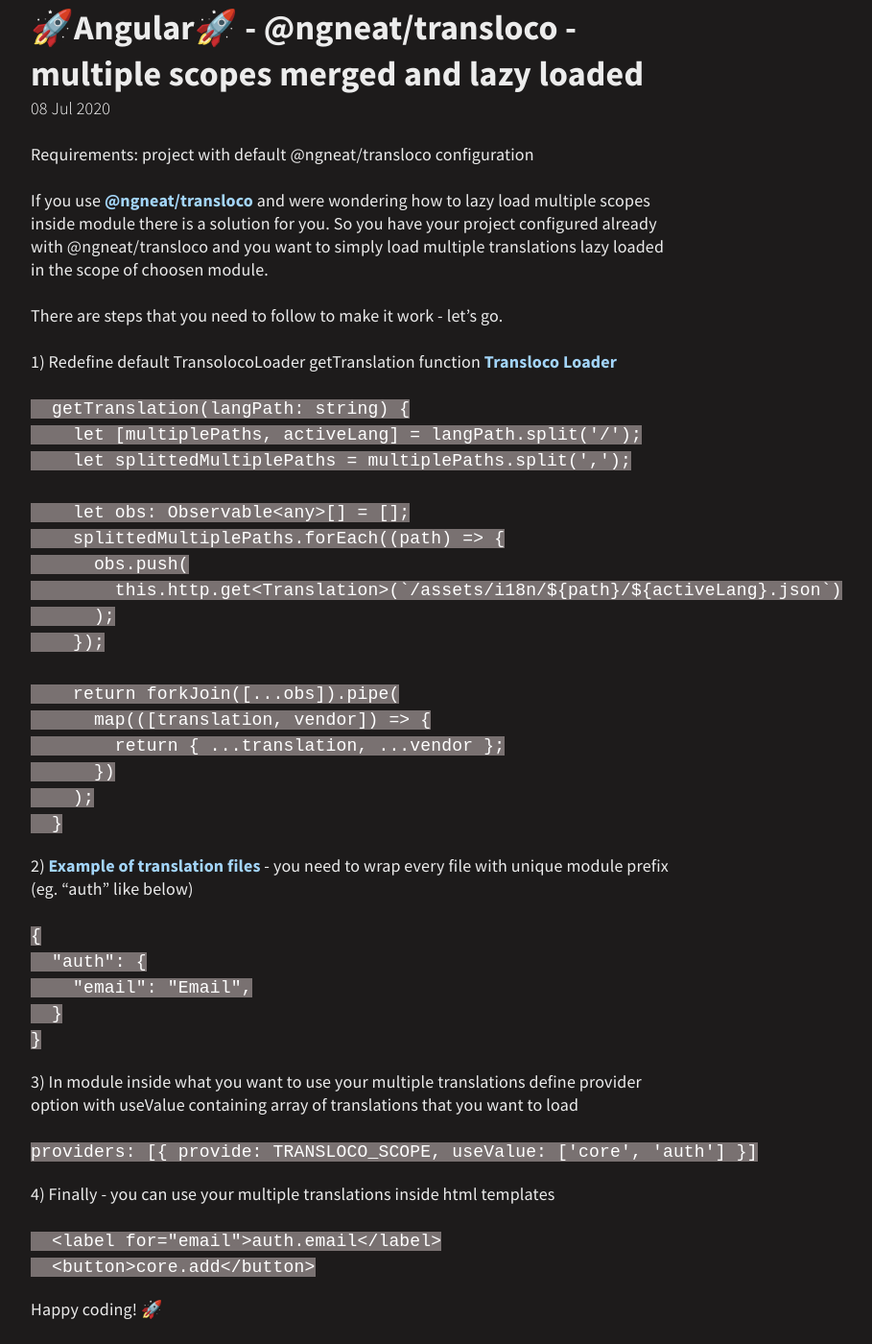
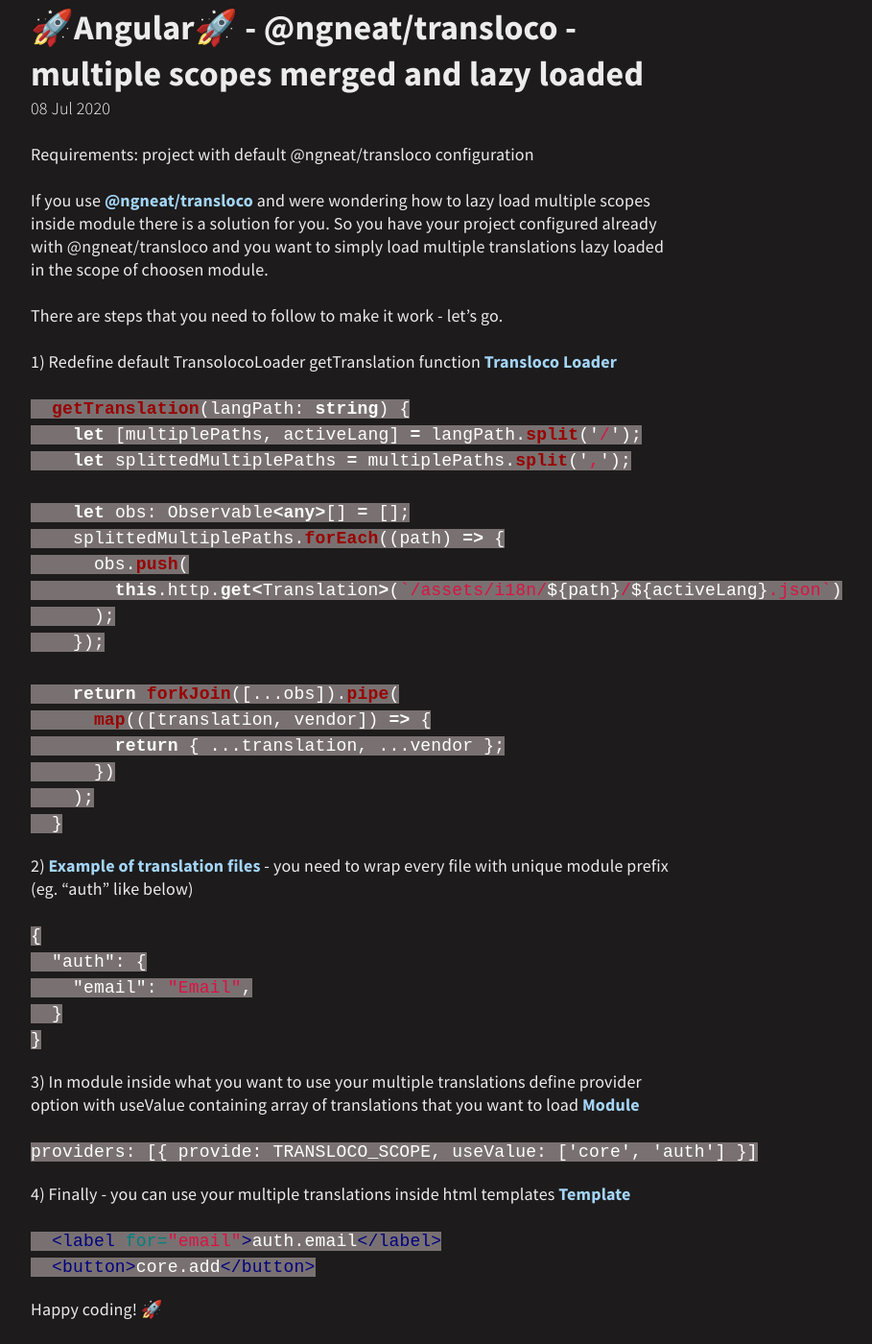
Before and after one commit to yerevin/blog, a Jekyll site: the page built from _posts/2020-07-08-angular-transloco-multiple-scopes-merged-and-lazy-loaded.md, in a window 1280 px wide and 1400 px high, scrolled down 186 px. Shown: the whole window at 96% size, without its empty margins (270-1179 px from the left). Built offline with Jekyll 4.4.1, drawn with Linux system fonts in a browser that asks for light colours.

Commit message:
Update 2020-07-08-angular-transloco-multiple-scopes-merged-and-lazy-loaded.md

````diff
--- a/_posts/2020-07-08-angular-transloco-multiple-scopes-merged-and-lazy-loaded.md
+++ b/_posts/2020-07-08-angular-transloco-multiple-scopes-merged-and-lazy-loaded.md
@@ -10,7 +10,7 @@ So you have your project configured already with @ngneat/transloco and you want
 There are steps that you need to follow to make it work - let's go.
 
 1) Redefine default TransolocoLoader getTranslation function [Transloco Loader](https://github.com/yerevin/hire-me-recruitation-repo/blob/master/angular-rxjs/src/app/transloco.loader.ts)
-```
+```typescript
   getTranslation(langPath: string) {
     let [multiplePaths, activeLang] = langPath.split('/');
     let splittedMultiplePaths = multiplePaths.split(',');
@@ -31,7 +31,7 @@ There are steps that you need to follow to make it work - let's go.
 ```
 
 2) [Example of translation files](https://github.com/yerevin/hire-me-recruitation-repo/tree/master/angular-rxjs/src/assets/i18n/auth) - you need to wrap every file with unique module prefix (eg. "auth" like below)
-```
+```json
 {
   "auth": {
     "email": "Email",
@@ -39,13 +39,13 @@ There are steps that you need to follow to make it work - let's go.
 }
 ```
 
-3) In module inside what you want to use your multiple translations define provider option with useValue containing array of translations that you want to load
+3) In module inside what you want to use your multiple translations define provider option with useValue containing array of translations that you want to load [Module](https://github.com/yerevin/hire-me-recruitation-repo/blob/master/angular-rxjs/src/app/modules/auth/module.ts)
 ```angular
 providers: [{ provide: TRANSLOCO_SCOPE, useValue: ['core', 'auth'] }]
 ```
 
-4) Finally - you can use your multiple translations inside html templates
-```
+4) Finally - you can use your multiple translations inside html templates [Template](https://github.com/yerevin/hire-me-recruitation-repo/blob/master/angular-rxjs/src/app/modules/auth/components/login/login.component.html)
+```html
   <label for="email">{{ "auth.email" | transloco }}</label>
   <button>{{ "core.add" | transloco }}</button>
 ```
````
